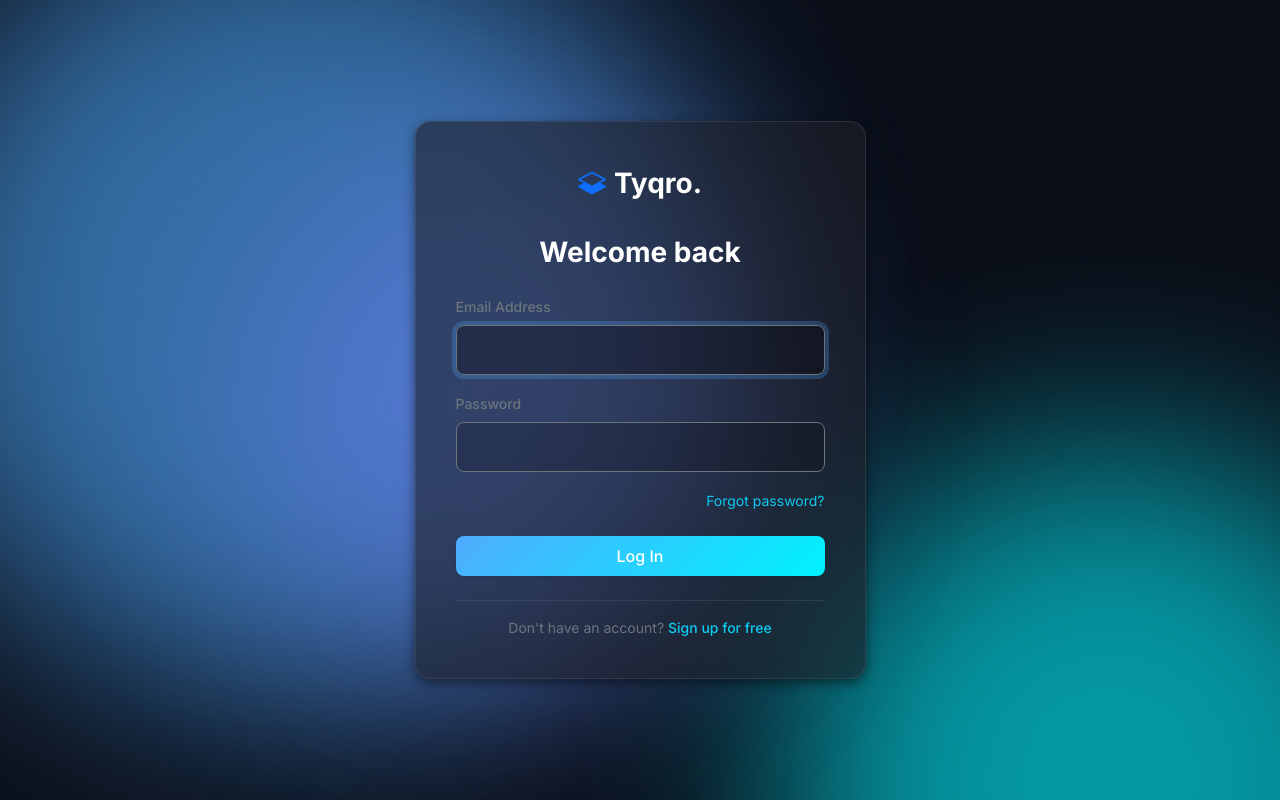
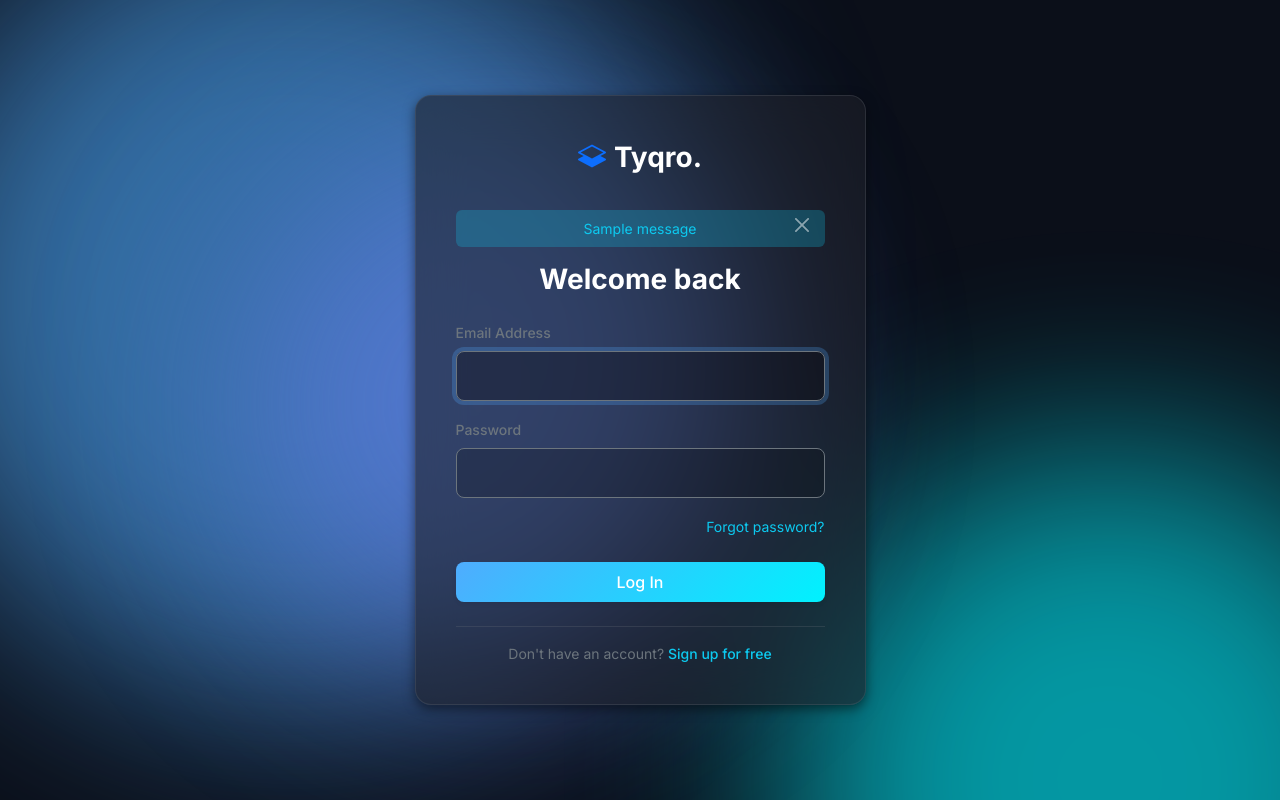
Before and after one commit to SUMAN1040/Tyqro, a Django app: page /login/ in a window 1280 px wide. Run offline with Django 5.2, Linux system fonts and the light colour scheme; tables that the repository leaves empty hold one stand-in row (values such as "Sample post"); one stand-in notice (Sample message) is shown; some libraries are stand-ins or nearby versions.

Commit message:
feat: implement global message handling and form field error displays in auth templates

```diff
--- a/templates/auth_base.html
+++ b/templates/auth_base.html
@@ -21,6 +21,15 @@
                                 <i class="bi bi-layers-half text-primary"></i> Tyqro.
                             </a>
                         </div>
+
+                        {% if messages %}
+                            {% for message in messages %}
+                                <div class="alert {% if message.tags == 'error' %}alert-danger bg-danger text-danger{% else %}alert-{{ message.tags|default:"info" }} bg-info text-info{% endif %} alert-dismissible fade show text-center py-2 px-3 small mb-3 border-0 bg-opacity-25" role="alert">
+                                    {{ message }}
+                                    <button type="button" class="btn-close {% if message.tags == 'error' or message.tags == 'danger' %}btn-close-white{% endif %} py-2" data-bs-dismiss="alert" aria-label="Close"></button>
+                                </div>
+                            {% endfor %}
+                        {% endif %}
 
                         {% block auth_content %}{% endblock %}
                     </div>
--- a/templates/login.html
+++ b/templates/login.html
@@ -4,12 +4,27 @@
 
 {% block auth_content %}
 <h3 class="text-center fw-bold text-white mb-4">Welcome back</h3>
+
+{% if form.non_field_errors %}
+    {% for error in form.non_field_errors %}
+        <div class="alert alert-danger bg-danger text-danger alert-dismissible fade show text-center py-2 px-3 small mb-3 border-0 bg-opacity-25" role="alert">
+            {{ error }}
+            <button type="button" class="btn-close btn-close-white py-2" data-bs-dismiss="alert" aria-label="Close"></button>
+        </div>
+    {% endfor %}
+{% endif %}
+
 <form method="post">
     {% csrf_token %}
     {% for field in form %}
     <div class="mb-3">
         <label class="form-label text-secondary small fw-medium">{{ field.label }}</label>
         {{ field }}
+        {% if field.errors %}
+            <div class="text-danger small mt-1">
+                {{ field.errors.0 }}
+            </div>
+        {% endif %}
     </div>
     {% endfor %}
     <div class="text-end mb-3">
```
